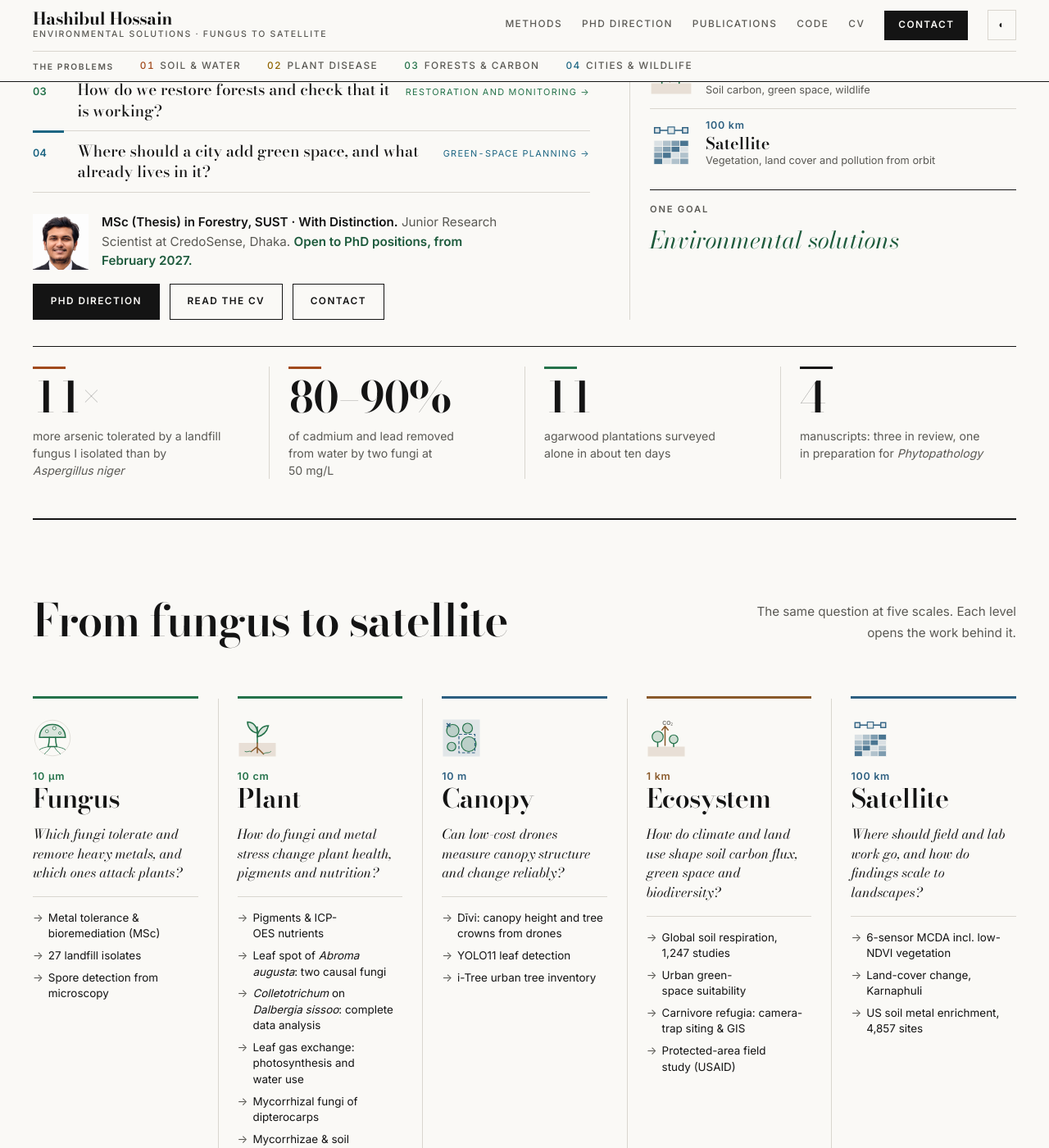
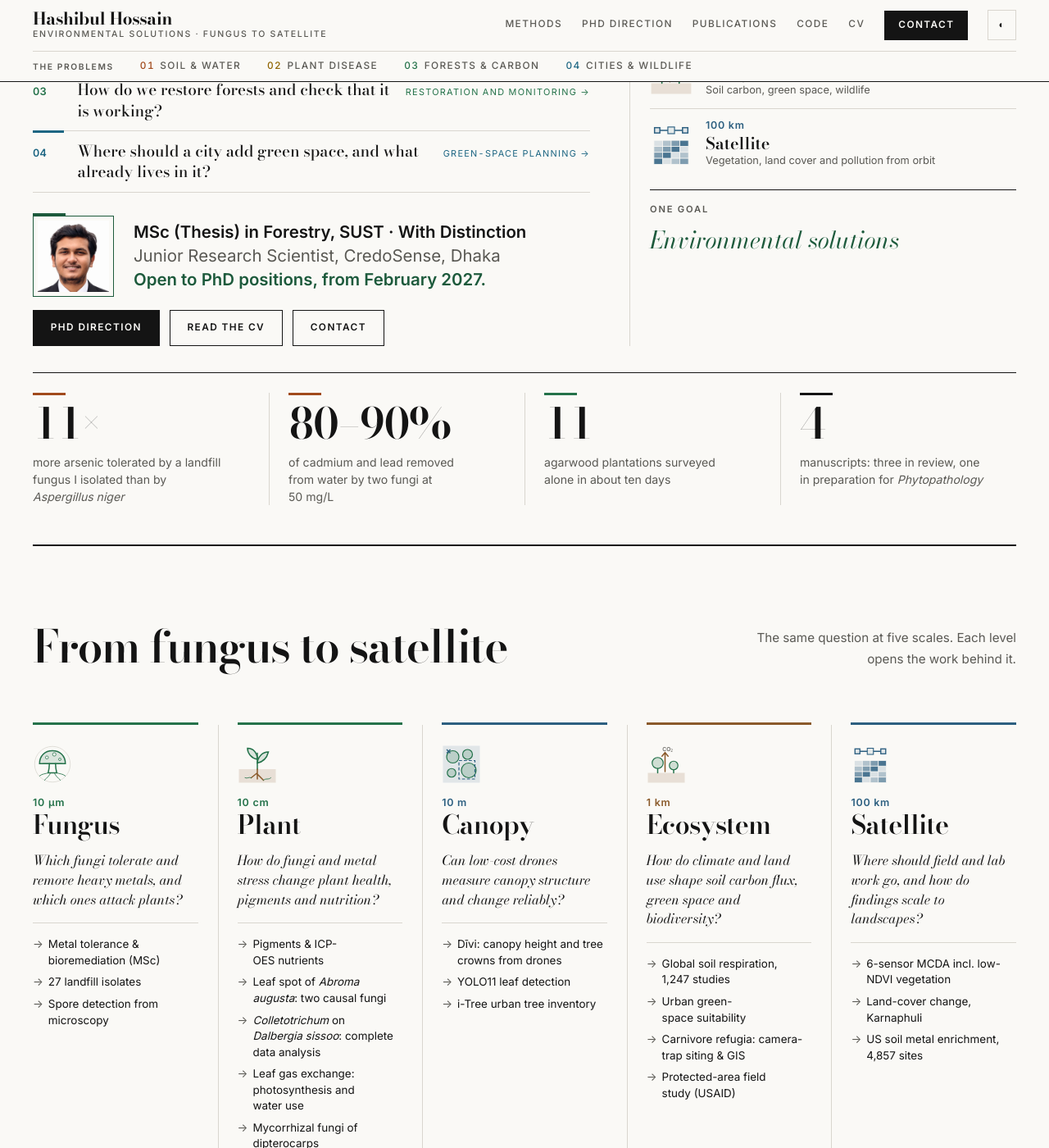
Before and after one commit to mdhashibulhossain/mdhashibulhossain.github.io, a Jekyll site: the page built from index.html, in a window 1280 px wide and 1400 px high, scrolled down 400 px. Shown: the whole window at 82% size. Built offline with Jekyll 4.4.1, drawn with Linux system fonts in a browser that asks for light colours.

Commit message:
Add files via upload

```diff
--- a/_data/photos.yml
+++ b/_data/photos.yml
@@ -33,7 +33,7 @@ cities-wildlife:
   caption: ""
   alt: ""
 home-1:
-  where: "Home page, beside your name at the top (the first thing visitors see)"
+  where: "Home page, 'In the field and lab' strip, 1st photo"
   idea: "You at the lab bench or the ICP-OES"
   caption: "Sampling soil and water at the Lalmatia landfill, Sylhet"
   alt: "MD standing on the landfill holding a sample cooler, wearing gloves and a mask"
--- a/assets/css/site.css
+++ b/assets/css/site.css
@@ -1026,9 +1026,15 @@ a.track-chip:hover { text-decoration: underline; }
 .lp-s { font-size: .68rem; letter-spacing: .12em; text-transform: uppercase; color: var(--pc); white-space: nowrap; }
 .lead-problems a:hover .lp-q { text-decoration: underline; text-decoration-color: var(--pc); text-underline-offset: .18em; text-decoration-thickness: 1px; }
 
-.lead-who { display: grid; grid-template-columns: auto minmax(0, 1fr); column-gap: var(--s-4); align-items: center; margin-top: var(--s-2); }
-.lead-who .portrait { width: 4.25rem; height: 4.25rem; object-fit: cover; object-position: 50% 20%; }
-.lead-who p { font-size: .95rem; line-height: 1.55; color: var(--muted); max-width: 52ch; }
+/* Portrait beside three set lines of text; the photo is exactly three lines tall.
+   One value (--who-fs) drives both, so they always match. */
+.lead-who { --who-fs: clamp(1.05rem, .78rem + .62vw, 1.42rem); --who-lh: 1.42; --frame-pad: 5px;
+  display: grid; grid-template-columns: auto minmax(0, 1fr); column-gap: var(--s-5); align-items: center; margin-top: var(--s-3); }
+.portrait-frame { position: relative; display: block; padding: var(--frame-pad); border: 1px solid var(--accent); background: var(--paper); }
+.portrait-frame::before { content: ""; position: absolute; left: -1px; top: -4px; width: 2.5rem; height: 3px; background: var(--accent); }
+.lead-who .portrait { --ph: calc(3 * var(--who-fs) * var(--who-lh)); width: var(--ph); height: var(--ph); object-fit: cover; object-position: 50% 20%; display: block; }
+.lead-who p { font-size: var(--who-fs); line-height: var(--who-lh); color: var(--muted); margin: 0; }
+.lead-who p > strong, .lead-who p > span { display: block; }
 .lead-who strong { color: var(--ink); font-weight: 600; }
 .lead-open { color: var(--accent); font-weight: 600; }
 
@@ -1049,8 +1055,9 @@ a.track-chip:hover { text-decoration: underline; }
 .metrics > li.pc-none .metric::before { content: ""; display: block; width: 2.5rem; height: 3px; background: var(--ink); }
 
 @media (max-width: 1100px) {
-  .lead-text { grid-column: 1 / span 7; }
-  .lead-chain { grid-column: 8 / -1; }
+  .lead-grid { row-gap: var(--s-7); }
+  .lead-text, .lead-chain { grid-column: 1 / -1; }
+  .lead-chain { padding-left: 0; border-left: 0; }
   .lead-metrics { grid-template-columns: repeat(2, minmax(0, 1fr)); }
 }
 @media (max-width: 760px) {
@@ -1079,3 +1086,10 @@ a.track-chip:hover { text-decoration: underline; }
 .gal-photo img { width: 100%; aspect-ratio: 4 / 3; object-fit: cover; display: block; }
 .gal-photo figcaption { font-size: .8rem; color: var(--muted); }
 @media (max-width: 760px) { .gal-head, .gal-grid { grid-column: 1 / -1; } }
+
+/* phones: photo above the three lines, larger, still framed */
+@media (max-width: 600px) {
+  .lead-who { grid-template-columns: minmax(0, 1fr); row-gap: var(--s-4); --who-fs: 1.08rem; }
+  .portrait-frame { justify-self: start; }
+  .lead-who .portrait { --ph: 7.5rem; }
+}
--- a/index.html
+++ b/index.html
@@ -30,8 +30,8 @@ next_label: "Contaminated soil and water: can fungi clean it?"
       </ol>
 
       <div class="lead-who">
-        {% if P.photo != "" %}<img class="portrait" src="{{ P.photo | relative_url }}" alt="Portrait of {{ P.name }}" width="400" height="400">{% endif %}
-        <p><strong>MSc (Thesis) in Forestry, SUST · With Distinction.</strong> Junior Research Scientist at CredoSense, Dhaka. <span class="lead-open">{{ P.available }}</span></p>
+        {% if P.photo != "" %}<span class="portrait-frame"><img class="portrait" src="{{ P.photo | relative_url }}" alt="Portrait of {{ P.name }}" width="400" height="400"></span>{% endif %}
+        <p><strong>MSc (Thesis) in Forestry, SUST · With Distinction</strong><span>Junior Research Scientist, CredoSense, Dhaka</span><span class="lead-open">{{ P.available }}</span></p>
       </div>
       <p class="actions">
         <a class="btn btn-solid" href="{{ '/research.html' | relative_url }}">PhD direction</a>
```
